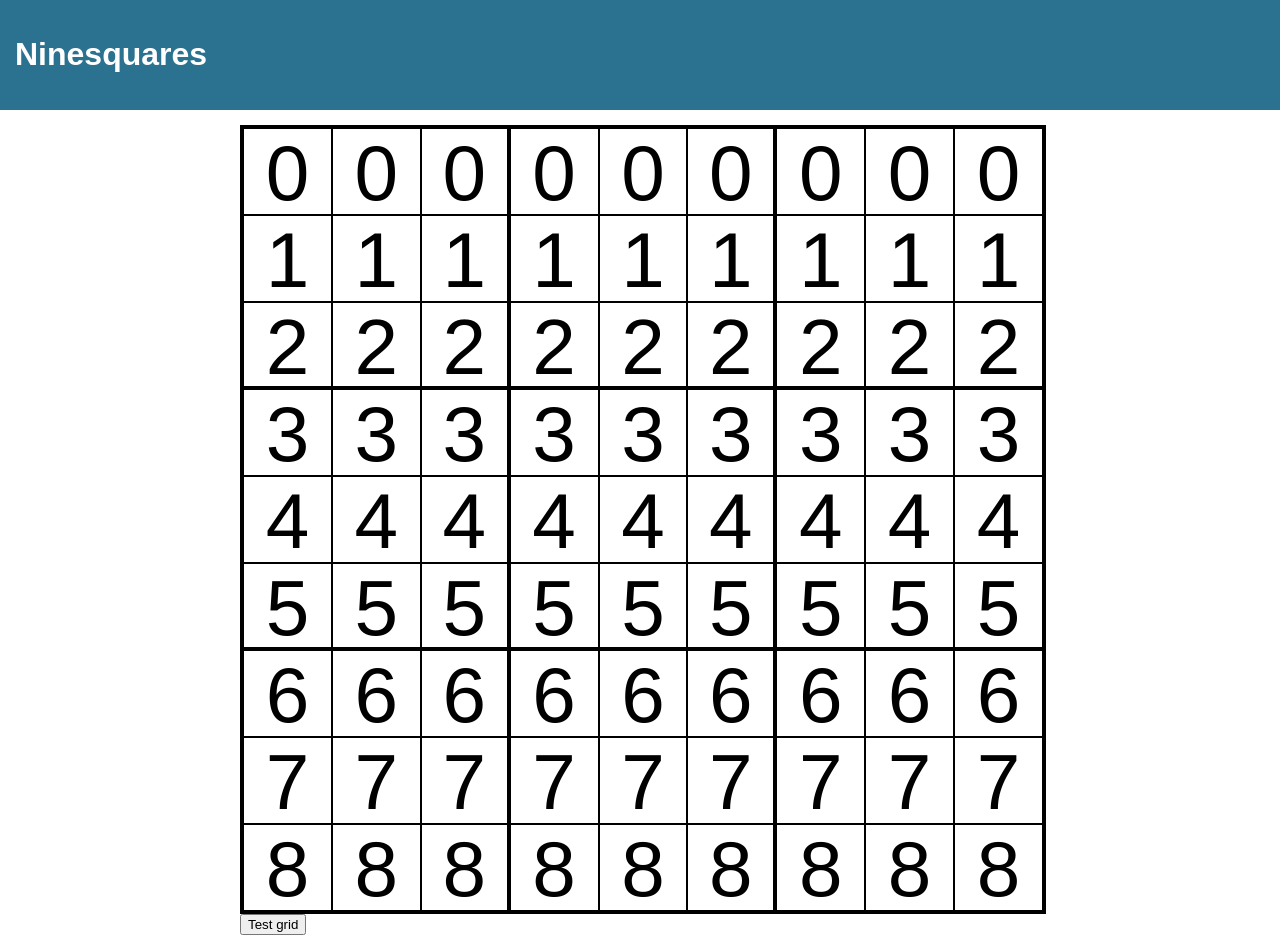
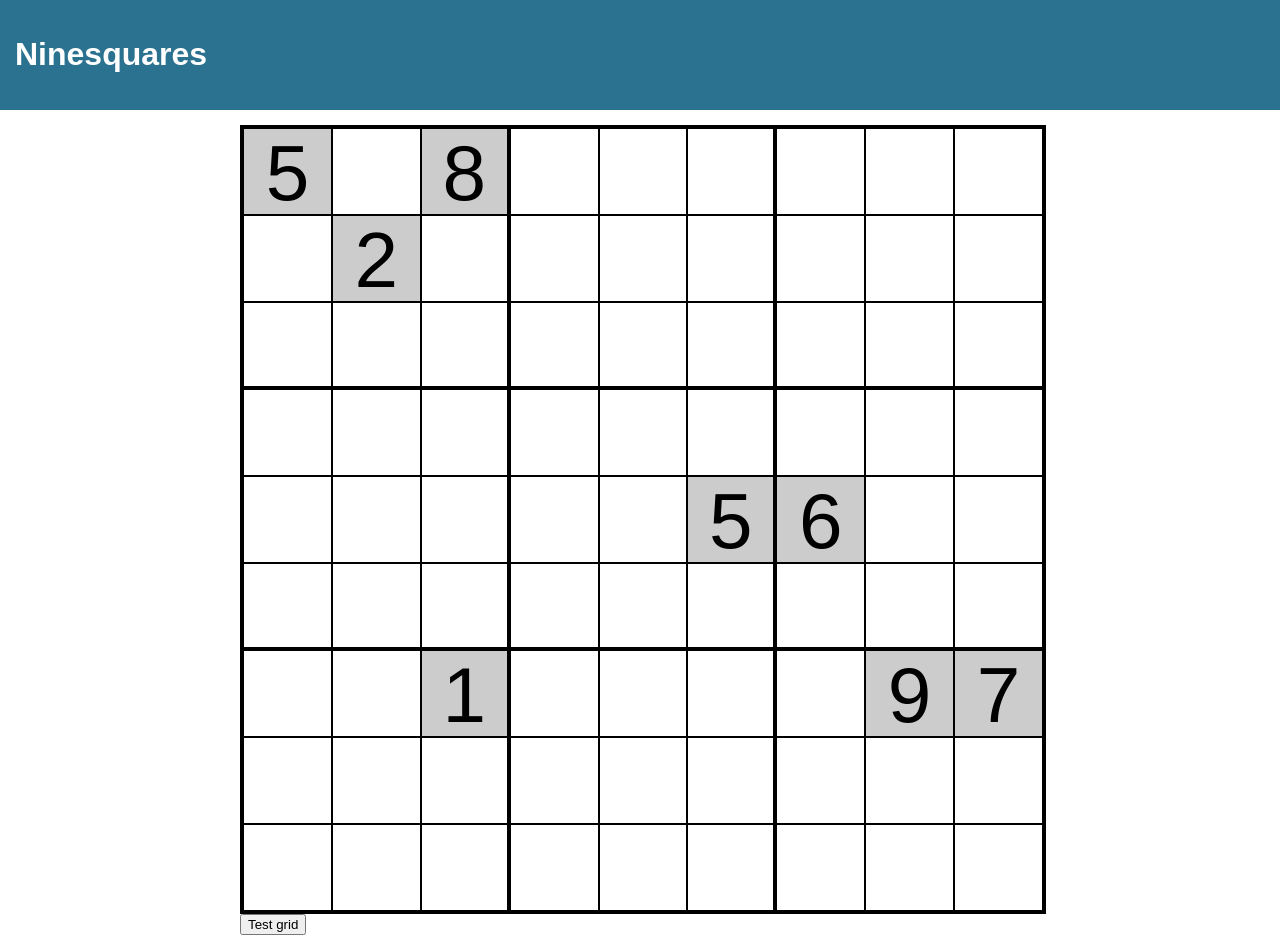
Before and after one commit to seabadger-io/ninesquares, a React app: page / in a window 1280 px wide. Both pictures are taken after a click on the button "Test grid". Built offline with nearby package versions, Linux system fonts and the light colour scheme.

Commit message:
feat: Highlight lines when a tile is selected

```diff
--- a/src/components/Board/Board.js
+++ b/src/components/Board/Board.js
@@ -11,8 +11,8 @@ class Board extends Component {
   resizeTiles = () => {
     let width = null;
     Object.keys(this.tileRefs).forEach((idx) => {
-      if (typeof this.tileRefs[idx] !== 'undefined') {
-        const ref = this.tileRefs[idx].current;
+      if (this.tileRefs[idx] !== undefined) {
+        const ref = this.tileRefs[idx].tileRef.current;
         if (width === null) {
           width = ref.clientWidth;
         }
@@ -20,6 +20,28 @@ class Board extends Component {
           ref.style.height = width + 'px';
           ref.style.fontSize = width * 0.9 + 'px';
           ref.style.lineHeight = width + 'px';
+        }
+      }
+    });
+  }
+
+  onFocusLeftBoard = () => {
+    Object.keys(this.tileRefs).forEach((idx) => {
+      if (this.tileRefs[idx] !== undefined) {
+        this.tileRefs[idx].setActiveLine(false);
+      }
+    })
+  }
+
+  onTileFocus = (activeIdx) => {
+    Object.keys(this.tileRefs).forEach((idx) => {
+      if (this.tileRefs[idx] !== undefined) {
+        const ref = this.tileRefs[idx];
+        if (Math.floor(idx / 9) === Math.floor(activeIdx / 9) ||
+        idx % 9 === activeIdx % 9) {
+          ref.setActiveLine(true);
+        } else {
+          ref.setActiveLine(false);
         }
       }
     });
@@ -48,12 +70,17 @@ class Board extends Component {
       this.props.boards[this.props.activeBoard]) {
       const boardArray = this.props.boards[this.props.activeBoard].split('');
       board = (
-        <div className={classes.Board}>
+        <div
+          className={classes.Board}
+          onBlur={this.onFocusLeftBoard}
+        >
           {boardArray.map((tile, idx) => {
             const newTile = <Tile
               key={idx}
-              value={tile}
+              value={tile > 0 ? tile : ' '}
+              isFixed={tile !== '0'}
               getRef={ref => this.tileRefs[idx] = ref}
+              onFocus={() => { this.onTileFocus(idx); }}
             />
             return newTile;
           })}
--- a/src/components/Board/Tile/Tile.css
+++ b/src/components/Board/Tile/Tile.css
@@ -10,6 +10,7 @@
 
 .Disabled {
   background-color: #ccc;
+  cursor: default;
 }
 
 .ActiveLine {
--- a/src/components/Board/Tile/Tile.js
+++ b/src/components/Board/Tile/Tile.js
@@ -6,37 +6,37 @@ class Tile extends Component {
 
   constructor(props) {
     super(props);
+    this.state = {
+      isActiveLine: false
+    }
     this.tileRef = React.createRef();
   }
 
   componentDidMount() {
-    this.props.getRef(this.tileRef);
+    this.props.getRef(this);
   }
 
   componentWillUnmount() {
     this.props.getRef(undefined);
   }
 
-  onResize = () => {
-    const currentNode = this.tileRef.current;
-    if (currentNode.clientHeight !== currentNode.clientWidth) {
-      currentNode.style.height = currentNode.clientWidth + 'px';
-      currentNode.style.fontSize = currentNode.clientWidth + 'px';
-      currentNode.style.lineHeight = currentNode.clientWidth + 'px';
-    }
+  setActiveLine(isActive) {
+    this.setState({ isActiveLine: isActive });
   }
 
   render(){
     const activeClasses = [classes.Tile];
     if (this.props.isFixed) {
       activeClasses.push(classes.Disabled);
-    } else if (this.props.isActiveLine) {
+    } else if (this.state.isActiveLine) {
       activeClasses.push(classes.ActiveLine);
     }
     return (
       <button
         ref={this.tileRef}
-        className={activeClasses}
+        className={activeClasses.join(' ')}
+        disabled={this.props.isFixed}
+        onFocus={this.props.onFocus ? this.props.onFocus : () => {}}
       >
         {this.props.value}
       </button>
--- a/src/redux/reducers/board.js
+++ b/src/redux/reducers/board.js
@@ -9,7 +9,11 @@ const initialState = {
 let board = '';
 for (let i = 0; i < 9; i++) {
   for (let j = 0; j < 9; j++) {
-    board += i;
+    if (Math.random() > 0.8) {
+      board += Math.floor(Math.random() * 10);
+    } else {
+      board += 0;
+    }
   }
 }
 initialState.boards = [ board ];
```
